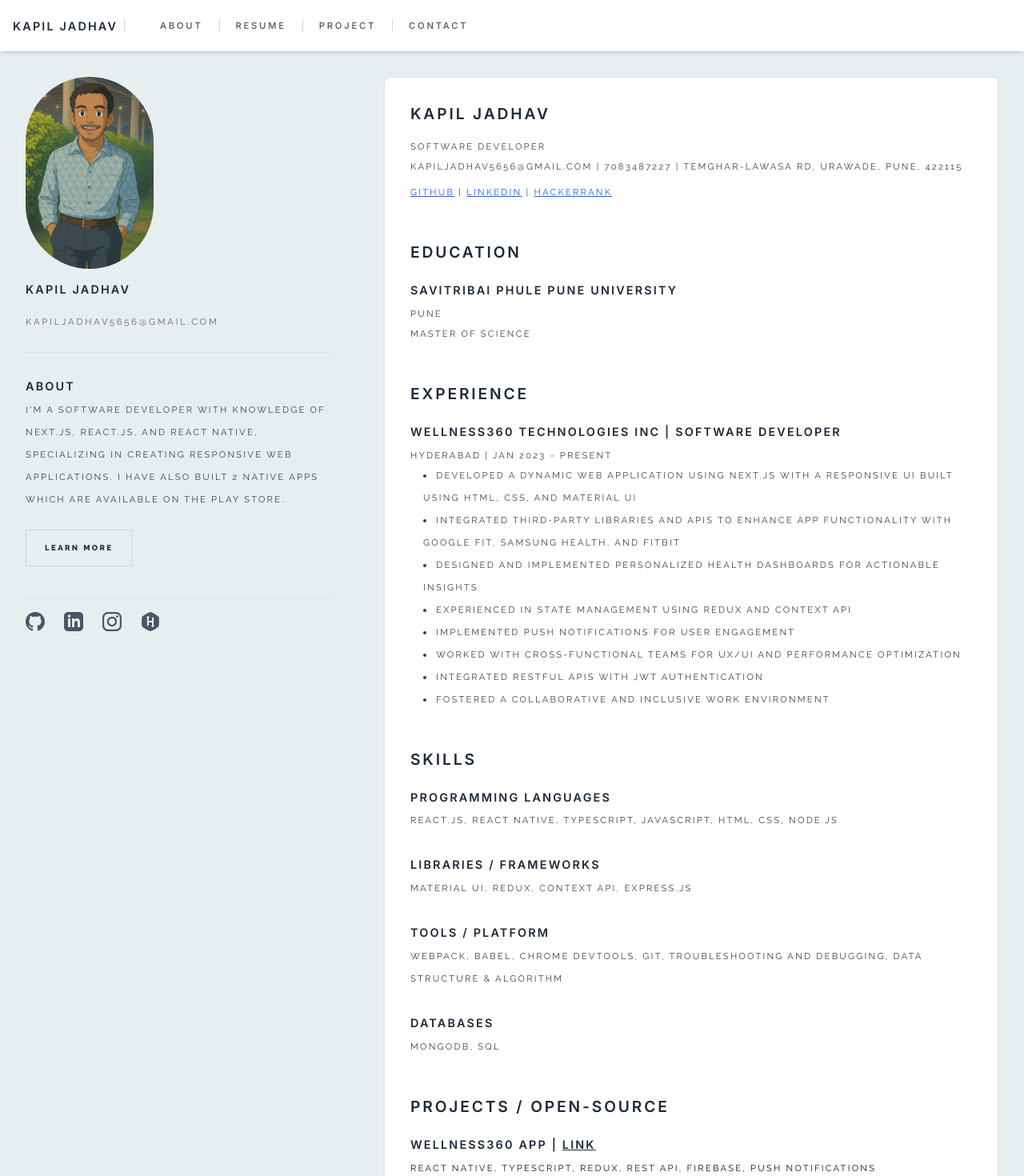
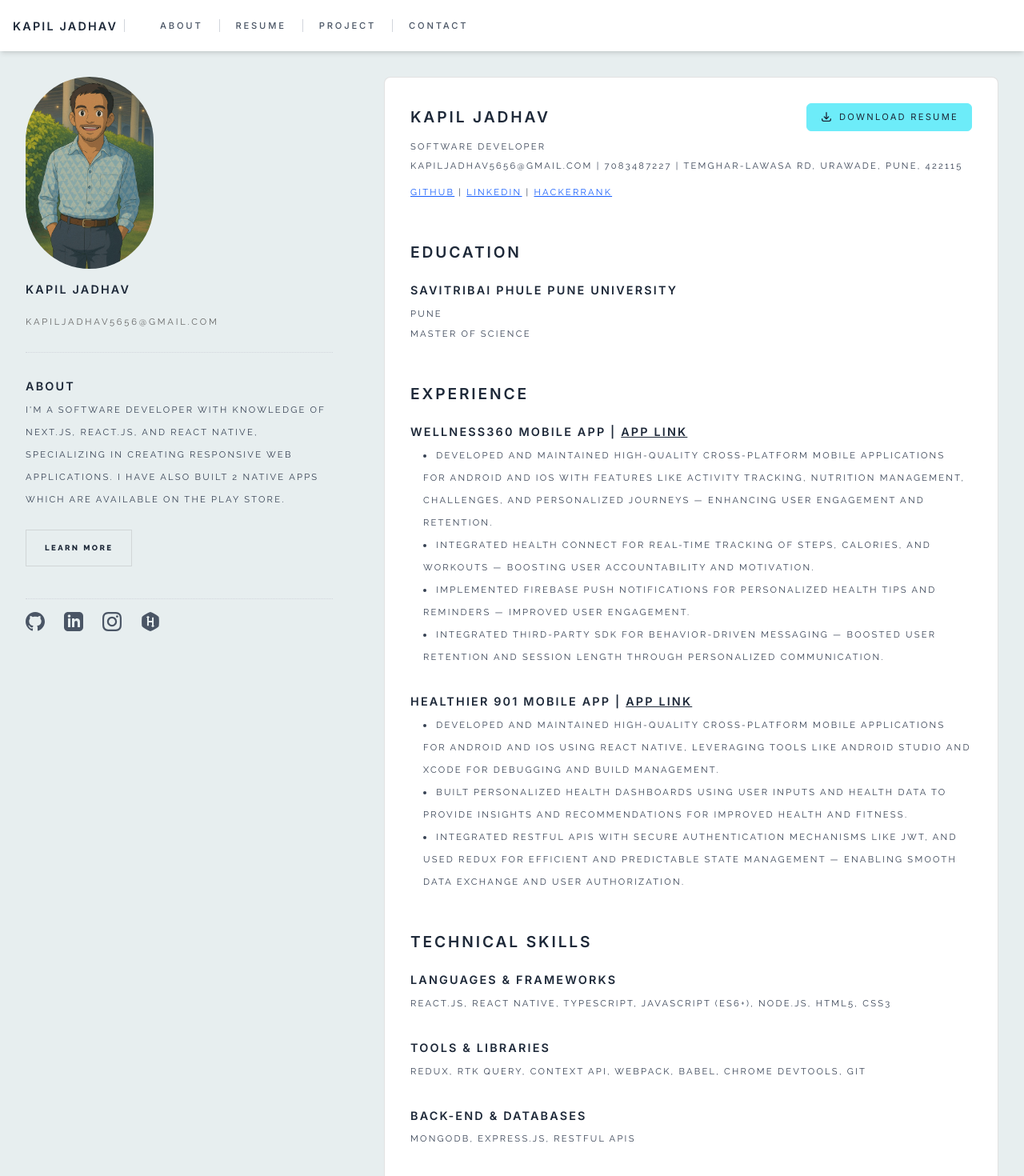
Before and after one commit to Kapil56J/NextJS_Portfolio, a Next.js app: page /resume in a window 1280 px wide. Shown: the top 1470 px of the page at 80% size. Built offline with nearby package versions, Linux system fonts and the light colour scheme.

Commit message:
Download resume option with some updates

```diff
--- a/src/app/resume/page.tsx
+++ b/src/app/resume/page.tsx
@@ -9,8 +9,9 @@ export default function Resume() {
       }}
     >
       <section>
+        <div className="flex items-center justify-between mb-4">
           <h1
-          className="text-xl font-semibold text-gray-800 font-raleway tracking-widest uppercase mb-6"
+            className="text-xl font-semibold text-gray-800 font-raleway tracking-widest uppercase"
             style={{
               fontSize: '1.2em',
               letterSpacing: '0.15em'
@@ -18,6 +19,34 @@ export default function Resume() {
           >
             KAPIL JADHAV
           </h1>
+          <a
+            href="/KapilJadhav_MobileDev.pdf"
+            download="KapilJadhav_MobileDev.pdf"
+            className="flex items-center gap-2 px-4 py-2 text-gray-800 rounded-md transition-colors duration-300 font-raleway hover:bg-[#5cd8e4]"
+            style={{
+              fontSize: '0.7em',
+              letterSpacing: '0.2em',
+              backgroundColor: '#6decf9',
+              border: '1px solid #6decf9'
+            }}
+          >
+            <svg
+              xmlns="http://www.w3.org/2000/svg"
+              className="h-4 w-4"
+              fill="none"
+              viewBox="0 0 24 24"
+              stroke="currentColor"
+            >
+              <path
+                strokeLinecap="round"
+                strokeLinejoin="round"
+                strokeWidth={2}
+                d="M4 16v1a3 3 0 003 3h10a3 3 0 003-3v-1m-4-4l-4 4m0 0l-4-4m4 4V4"
+              />
+            </svg>
+            DOWNLOAD RESUME
+          </a>
+        </div>
         <p className="text-gray-700 uppercase font-raleway mb-2"
            style={{
              fontFamily: 'Raleway, Helvetica, sans-serif',
@@ -140,19 +169,15 @@ export default function Resume() {
                 letterSpacing: '0.15em'
               }}
             >
-              WELLNESS360 TECHNOLOGIES INC | SOFTWARE DEVELOPER
+              WELLNESS360 MOBILE APP | <a
+                href="https://play.google.com/store/apps/details?id=com.wellness360.app&hl=en_IN"
+                target="_blank"
+                rel="noopener noreferrer"
+                className="underline hover:text-blue-600"
+              >
+                APP LINK
+              </a>
             </h2>
-            <p className="text-gray-700 uppercase font-raleway mb-2"
-               style={{
-                 fontFamily: 'Raleway, Helvetica, sans-serif',
-                 fontSize: '0.7em',
-                 fontWeight: 400,
-                 letterSpacing: '0.2em',
-                 lineHeight: 2.5,
-                 marginTop: '-1em'
-               }}>
-              HYDERABAD | JAN 2023 - PRESENT
-            </p>
             <ul className="list-disc list-inside text-gray-700 uppercase font-raleway ml-4"
                 style={{
                   fontFamily: 'Raleway, Helvetica, sans-serif',
@@ -162,14 +187,42 @@ export default function Resume() {
                   lineHeight: 2.5,
                   marginTop: '-1em'
                 }}>
-              <li>Developed a dynamic web application using Next.js with a responsive UI built using HTML, CSS, and Material UI</li>
-              <li>Integrated third-party libraries and APIs to enhance app functionality with Google Fit, Samsung Health, and Fitbit</li>
-              <li>Designed and implemented personalized health dashboards for actionable insights</li>
-              <li>Experienced in state management using Redux and Context API</li>
-              <li>Implemented Push Notifications for user engagement</li>
-              <li>Worked with cross-functional teams for UX/UI and performance optimization</li>
-              <li>Integrated RESTful APIs with JWT authentication</li>
-              <li>Fostered a collaborative and inclusive work environment</li>
+              <li>Developed and maintained high-quality cross-platform mobile applications for Android and iOS with features like activity tracking, nutrition management, challenges, and personalized journeys — enhancing user engagement and retention.</li>
+              <li>Integrated Health Connect for real-time tracking of steps, calories, and workouts — boosting user accountability and motivation.</li>
+              <li>Implemented Firebase Push Notifications for personalized health tips and reminders — improved user engagement.</li>
+              <li>Integrated third-party SDK for behavior-driven messaging — boosted user retention and session length through personalized communication.</li>
+            </ul>
+          </div>
+
+          <div className="mb-8">
+            <h2
+              className="text-xl font-semibold text-gray-800 font-raleway tracking-widest uppercase mb-4"
+              style={{
+                fontSize: '0.9em',
+                letterSpacing: '0.15em'
+              }}
+            >
+              HEALTHIER 901 MOBILE APP | <a
+                href="https://play.google.com/store/apps/details?id=com.healthier901.app&hl=en_IN"
+                target="_blank"
+                rel="noopener noreferrer"
+                className="underline hover:text-blue-600"
+              >
+                APP LINK
+              </a>
+            </h2>
+            <ul className="list-disc list-inside text-gray-700 uppercase font-raleway ml-4"
+                style={{
+                  fontFamily: 'Raleway, Helvetica, sans-serif',
+                  fontSize: '0.7em',
+                  fontWeight: 400,
+                  letterSpacing: '0.2em',
+                  lineHeight: 2.5,
+                  marginTop: '-1em'
+                }}>
+              <li>Developed and maintained high-quality cross-platform mobile applications for Android and iOS using React Native, leveraging tools like Android Studio and Xcode for debugging and build management.</li>
+              <li>Built personalized health dashboards using user inputs and health data to provide insights and recommendations for improved health and fitness.</li>
+              <li>Integrated RESTful APIs with secure authentication mechanisms like JWT, and used Redux for efficient and predictable state management — enabling smooth data exchange and user authorization.</li>
             </ul>
           </div>
         </div>
@@ -183,7 +236,7 @@ export default function Resume() {
             letterSpacing: '0.15em'
           }}
         >
-          SKILLS
+          TECHNICAL SKILLS
         </h1>
         <div className="space-y-6">
           <div className="mb-8">
@@ -194,7 +247,7 @@ export default function Resume() {
                 letterSpacing: '0.15em'
               }}
             >
-              PROGRAMMING LANGUAGES
+              LANGUAGES & FRAMEWORKS
             </h2>
             <p className="text-gray-700 uppercase font-raleway"
                style={{
@@ -205,7 +258,7 @@ export default function Resume() {
                  lineHeight: 2.5,
                  marginTop: '-1em'
                }}>
-              REACT.JS, REACT NATIVE, TYPESCRIPT, JAVASCRIPT, HTML, CSS, NODE.JS
+              React.js, React Native, TypeScript, JavaScript (ES6+), Node.js, HTML5, CSS3
             </p>
           </div>
 
@@ -217,7 +270,7 @@ export default function Resume() {
                 letterSpacing: '0.15em'
               }}
             >
-              LIBRARIES / FRAMEWORKS
+              TOOLS & LIBRARIES
             </h2>
             <p className="text-gray-700 uppercase font-raleway"
                style={{
@@ -228,7 +281,7 @@ export default function Resume() {
                  lineHeight: 2.5,
                  marginTop: '-1em'
                }}>
-              MATERIAL UI, REDUX, CONTEXT API, EXPRESS.JS
+              Redux, RTK Query, Context API, Webpack, Babel, Chrome DevTools, Git
             </p>
           </div>
 
@@ -240,7 +293,7 @@ export default function Resume() {
                 letterSpacing: '0.15em'
               }}
             >
-              TOOLS / PLATFORM
+              BACK-END & DATABASES
             </h2>
             <p className="text-gray-700 uppercase font-raleway"
                style={{
@@ -251,7 +304,7 @@ export default function Resume() {
                  lineHeight: 2.5,
                  marginTop: '-1em'
                }}>
-              WEBPACK, BABEL, CHROME DEVTOOLS, GIT, TROUBLESHOOTING AND DEBUGGING, DATA STRUCTURE & ALGORITHM
+              MongoDB, Express.js, RESTful APIs
             </p>
           </div>
 
@@ -263,7 +316,7 @@ export default function Resume() {
                 letterSpacing: '0.15em'
               }}
             >
-              DATABASES
+              OTHERS
             </h2>
             <p className="text-gray-700 uppercase font-raleway"
                style={{
@@ -274,7 +327,7 @@ export default function Resume() {
                  lineHeight: 2.5,
                  marginTop: '-1em'
                }}>
-              MONGODB, SQL
+              Health Connect, Firebase, JWT, Push Notifications, Debugging, Performance Optimization, DSA
             </p>
           </div>
         </div>
@@ -299,7 +352,7 @@ export default function Resume() {
                 letterSpacing: '0.15em'
               }}
             >
-              WELLNESS360 APP | <a
+              Wellness360 APP | <a
                 href="https://play.google.com/store/apps/details?id=com.wellness360.app&hl=en_IN&pli=1"
                 target="_blank"
                 rel="noopener noreferrer"
@@ -406,7 +459,14 @@ export default function Resume() {
                  lineHeight: 2.5,
                  marginTop: '-1em'
                }}>
-              JAVASCRIPT (INTERMEDIATE) - HACKERRANK
+              JAVASCRIPT (INTERMEDIATE) - <a
+                href="https://www.hackerrank.com/certificates/iframe/d7f938515eed"
+                target="_blank"
+                rel="noopener noreferrer"
+                className="underline hover:text-blue-600"
+              >
+                HACKERRANK
+              </a>
             </p>
           </div>
         </div>
```
Lines whose indentation alone changed are shown as unchanged.
